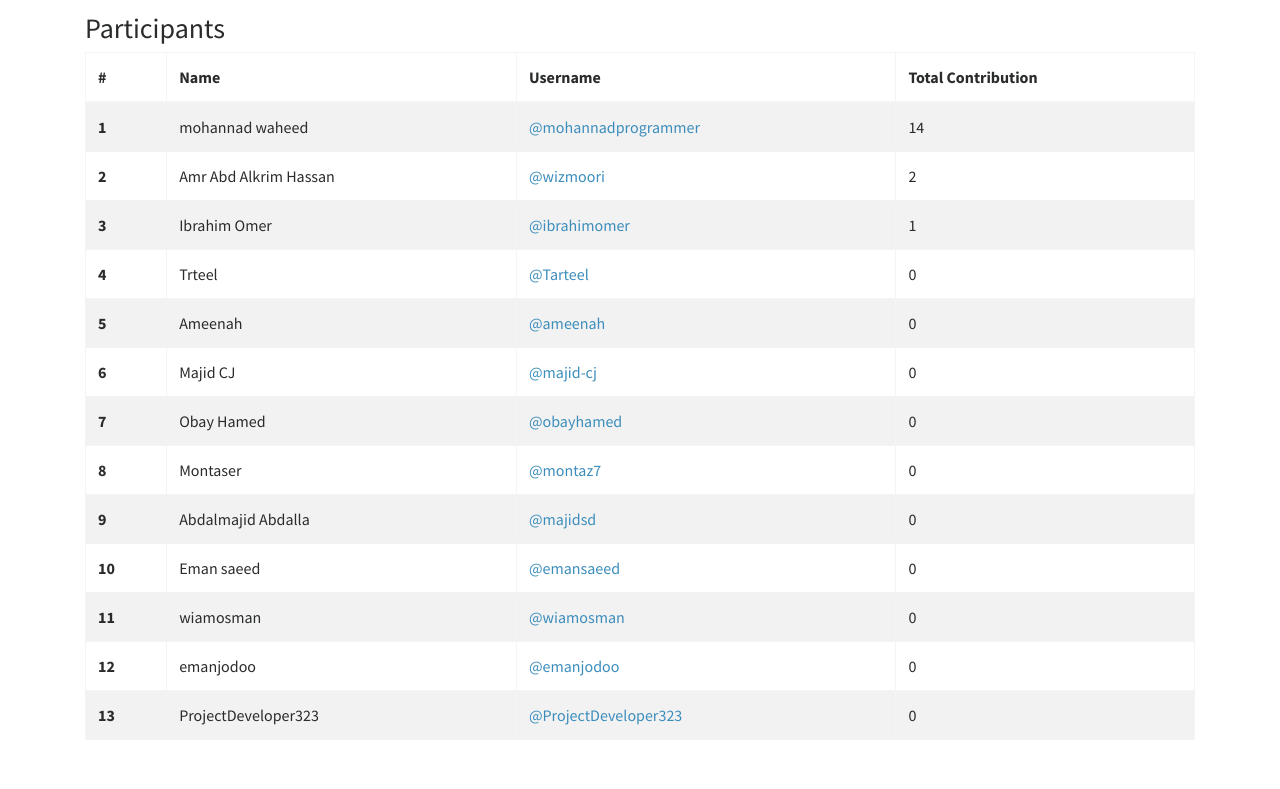
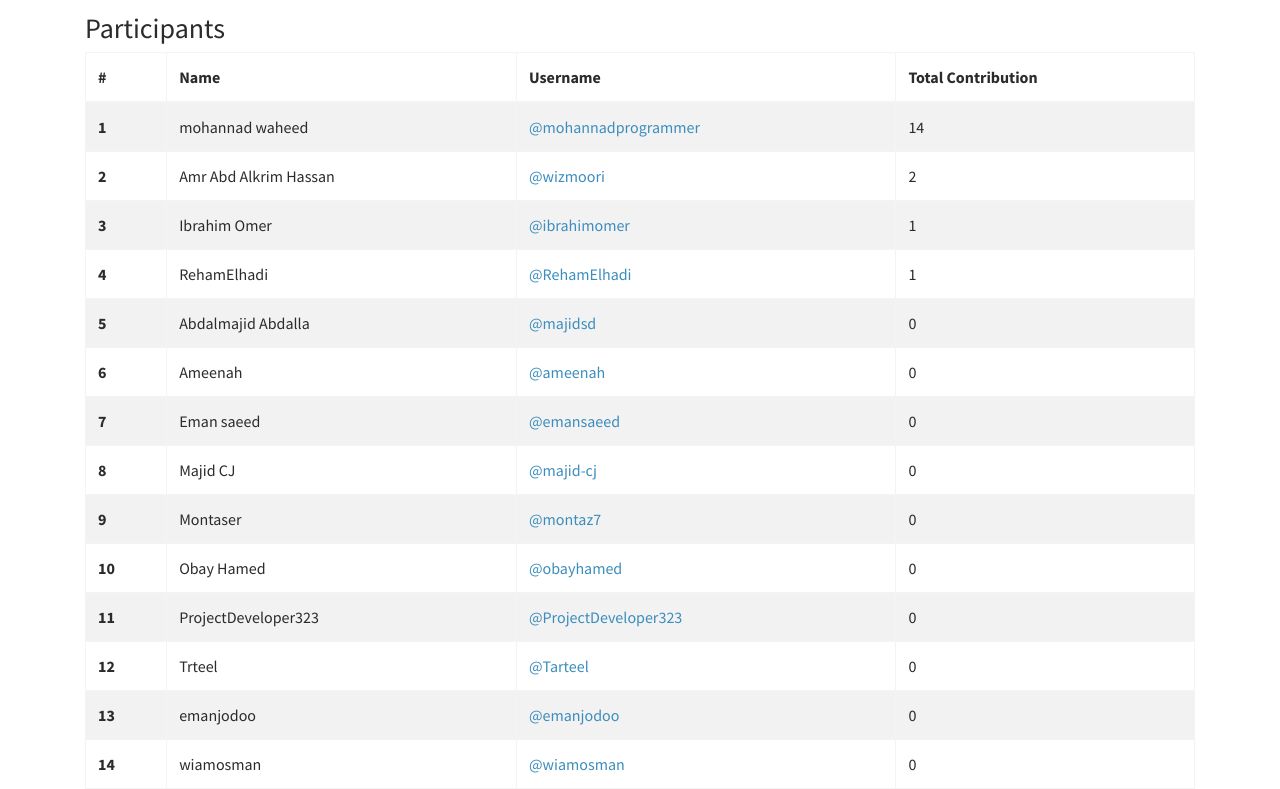
Before and after one commit to ahmed-taj/gh-strike, an Angular app: page / in a window 1280 px wide. Shown: the part 451-1240 px from the top of the page. Before the commit the page ends 1191 px from the top, so only its background shows below. Built offline with nearby package versions, Linux system fonts and the light colour scheme; some icons are missing.

Commit message:
Added missing participants

```diff
--- a/angular-cli.json
+++ b/angular-cli.json
@@ -1,7 +1,7 @@
 {
   "project": {
     "version": "1.0.0-beta.28.3",
-    "name": "github"
+    "name": "gh-strike"
   },
   "apps": [
     {
--- /dev/null
+++ b/src/app/participants.json
@@ -0,0 +1,72 @@
+[
+  {
+    "total_cont": 0,
+    "name": "Abdalmajid Abdalla",
+    "username": "majidsd"
+  },
+  {
+    "total_cont": 2,
+    "name": "Amr Abd Alkrim Hassan",
+    "username": "wizmoori"
+  },
+  {
+    "total_cont": 0,
+    "name": "Ameenah",
+    "username": "ameenah"
+  },
+  {
+    "total_cont": 0,
+    "name": "emanjodoo",
+    "username": "emanjodoo"
+  },
+  {
+    "total_cont": 0,
+    "name": "Eman saeed",
+    "username": "emansaeed"
+  },
+  {
+    "total_cont": 1,
+    "name": "Ibrahim Omer",
+    "username": "ibrahimomer"
+  },
+  {
+    "total_cont": 0,
+    "name": "Majid CJ",
+    "username": "majid-cj"
+  },
+  {
+    "total_cont": 14,
+    "name": "mohannad waheed",
+    "username": "mohannadprogrammer"
+  },
+  {
+    "total_cont": 0,
+    "name": "Montaser",
+    "username": "montaz7"
+  },
+  {
+    "total_cont": 0,
+    "name": "Obay Hamed",
+    "username": "obayhamed"
+  },
+  {
+    "total_cont": 0,
+    "name": "ProjectDeveloper323",
+    "username": "ProjectDeveloper323"
+  },
+  {
+    "total_cont": 1,
+    "name": "RehamElhadi",
+    "username": "RehamElhadi"
+  },
+  {
+    "total_cont": 0,
+    "name": "Trteel",
+    "username": "Tarteel"
+  },
+  {
+    "total_cont": 0,
+    "name": "wiamosman",
+    "username": "wiamosman"
+  }
+]
--- a/src/app/participants.service.ts
+++ b/src/app/participants.service.ts
@@ -5,31 +5,18 @@ import 'rxjs/add/operator/map';
 
 import * as $ from 'jquery';
 
+const participants = require('./participants.json');
+
 import { Participant } from './participant';
 
 
 @Injectable()
 export class ParticipantsService {
-  participants = [
-    { 'name': 'Trteel', 'total_cont': 0, 'username': 'Tarteel' },
-    { 'name': 'Amr Abd Alkrim Hassan', 'total_cont': 2, 'username': 'wizmoori' },
-    { 'name': 'Ameenah', 'total_cont': 0, 'username': 'ameenah' },
-    { 'name': 'Majid CJ', 'total_cont': 0, 'username': 'majid-cj' },
-    { 'name': 'Obay Hamed', 'total_cont': 0, 'username': 'obayhamed' },
-    { 'name': 'Ibrahim Omer', 'total_cont': 1, 'username': 'ibrahimomer' },
-    { 'name': 'Montaser', 'total_cont': 0, 'username': 'montaz7' },
-    { 'name': 'Abdalmajid Abdalla', 'total_cont': 0, 'username': 'majidsd' },
-    { 'name': 'Eman saeed', 'total_cont': 0, 'username': 'emansaeed' },
-    { 'name': 'wiamosman', 'total_cont': 0, 'username': 'wiamosman' },
-    { 'name': 'emanjodoo', 'total_cont': 0, 'username': 'emanjodoo' },
-    { 'name': 'mohannad waheed', 'total_cont': 14, 'username': 'mohannadprogrammer' },
-    { 'name': 'ProjectDeveloper323', 'total_cont': 0, 'username': 'ProjectDeveloper323' }
-  ];
 
   constructor(private http: Http) { }
 
   getParticipants(): Promise<Participant[]> {
-    return Promise.resolve(this.participants.sort(this.compare));
+    return Promise.resolve(participants.sort(this.compare));
   }
   compare(a, b) {
     if (a.total_cont > b.total_cont) {
@@ -37,6 +24,11 @@ export class ParticipantsService {
     } else if (a.total_cont < b.total_cont) {
       return 1;
     } else {
+      if (a.name < b.name) {
+        return -1;
+      } else if (a.name > b.name) {
+        return 1;
+      }
       return 0;
     }
   }
```
